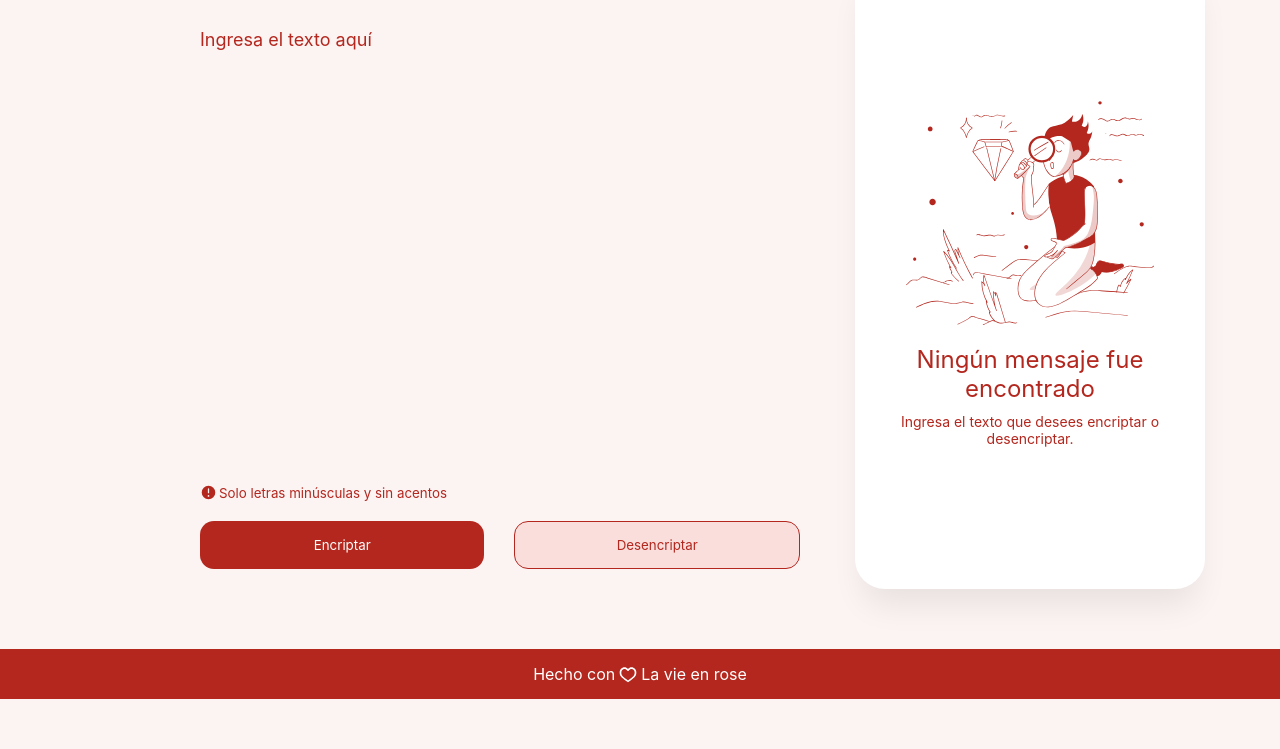
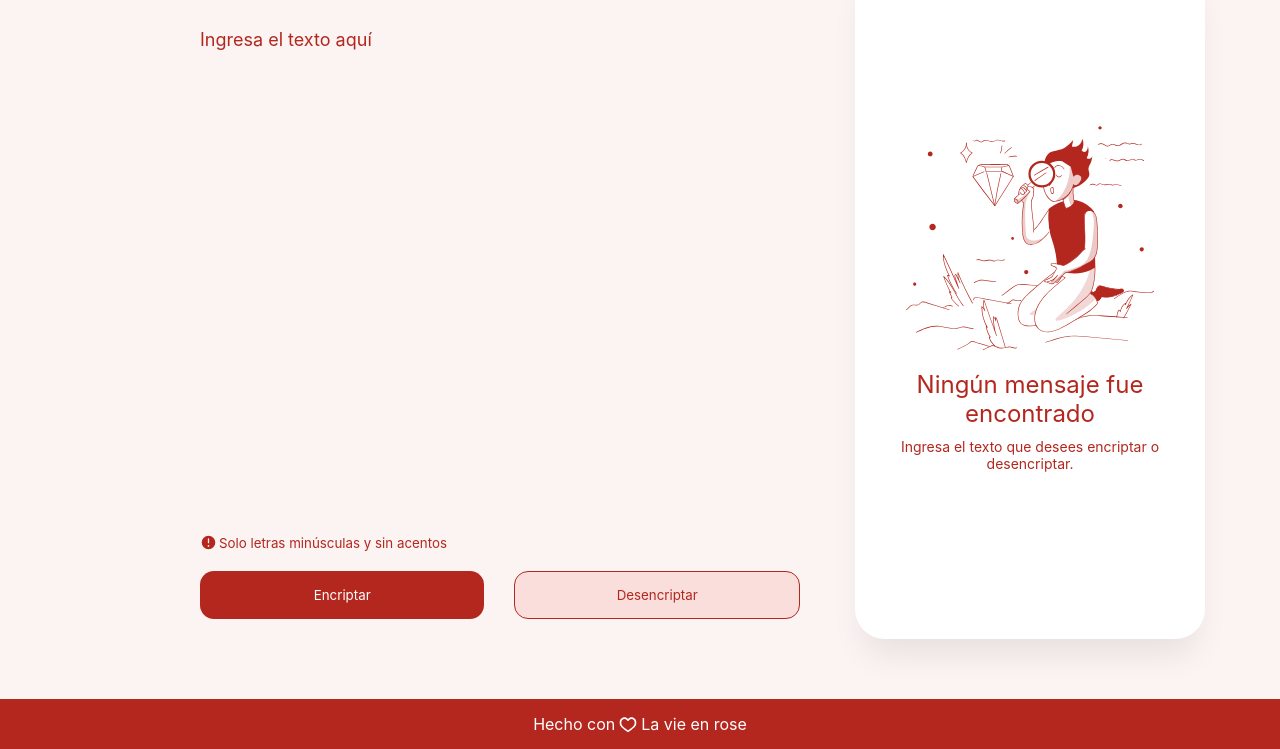
Before and after one commit to LavieNroseee/Challenge-ONE-ALURA, a plain HTML site: page index.html in a window 1280 px wide. Shown: the part 101-850 px from the top of the page. Before the commit the page ends 800 px from the top, so only its background shows below. Drawn offline with Linux system fonts and the light colour scheme.

Commit message:
back to 100vh :) looks better tbh

```diff
--- a/css/styles.css
+++ b/css/styles.css
@@ -18,7 +18,7 @@ body {
 
 .display-grid {
   max-width: 1440px;
-  height: calc(100vh - 50px);
+  height: 100vh;
   display: grid;
   grid-template-columns: 120px 2fr max-content;
   gap: 20px;
```
